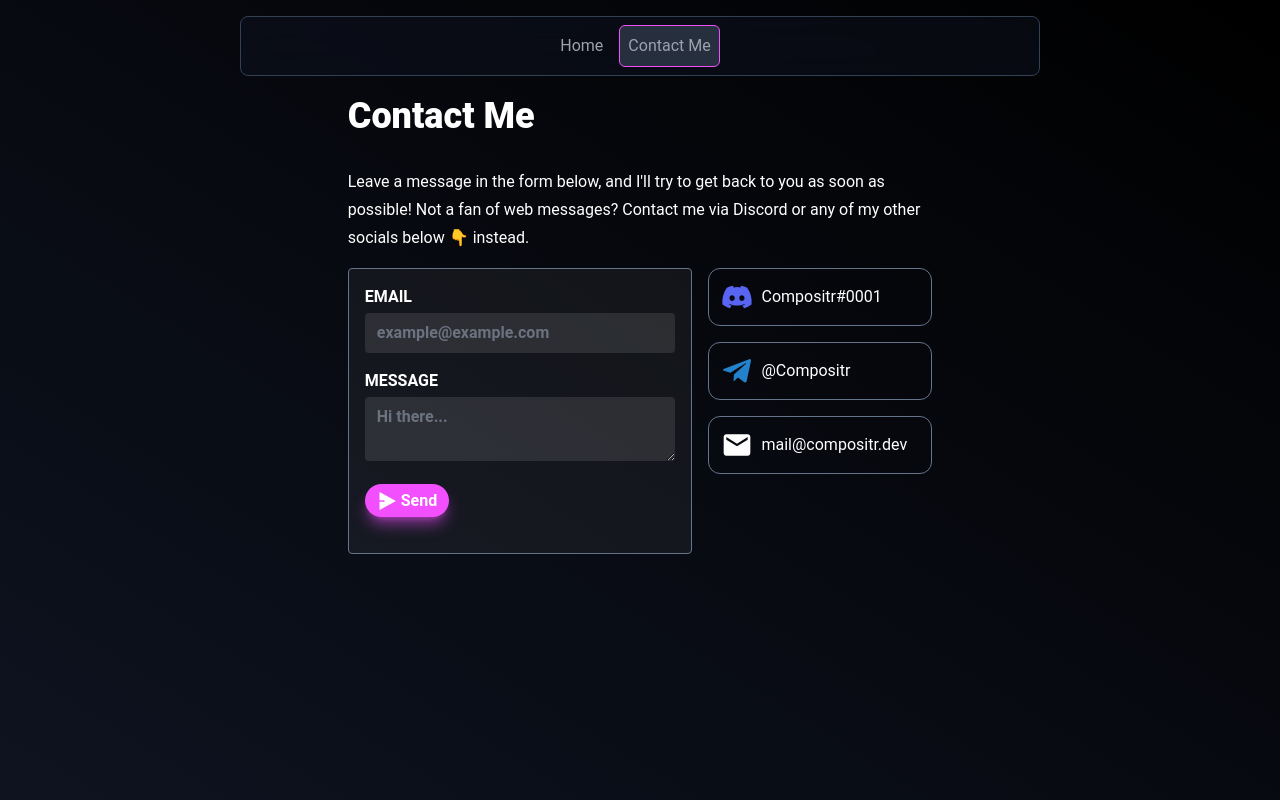
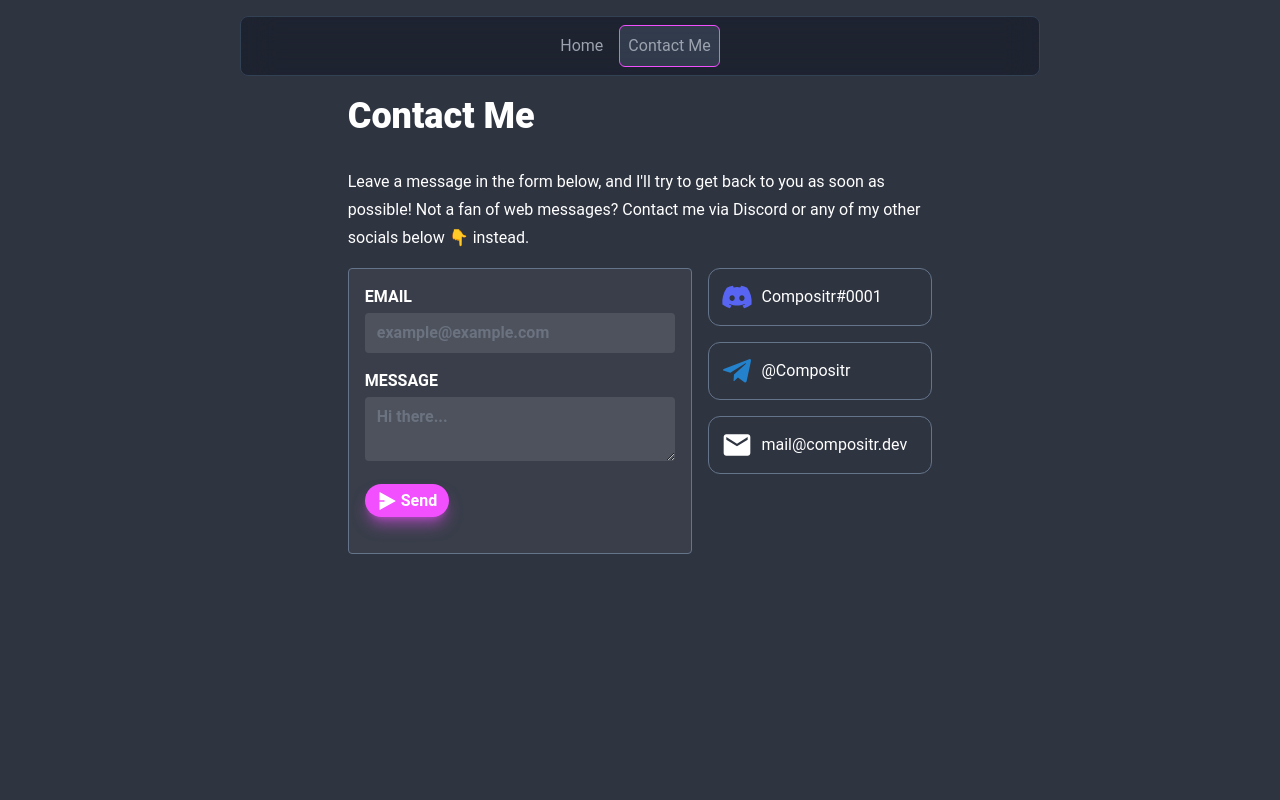
Before and after one commit to Maplerxyz/compositr.dev, a Next.js app: page /contact in a window 1280 px wide. Built offline with nearby package versions, Linux system fonts and the light colour scheme.

Commit message:
feat: use new nord-ish colours

```diff
--- a/src/common/components/bars/Tech/TechBar.tsx
+++ b/src/common/components/bars/Tech/TechBar.tsx
@@ -2,7 +2,7 @@ import type { IconType } from "react-icons";
 
 export default function TechBar({ icons }: Props) {
   return (
-    <div className="p-4 mx-1 my-2 flex-row flex-wrap flex w-full justify-center gap-2 gap-y-3 md:justify-evenly border border-compositr/60 rounded-xl shadow-lg shadow-compositr/50">
+    <div className="p-4 mx-1 my-2 flex-row flex-wrap flex w-full justify-center gap-2 gap-y-3 md:justify-evenly border border-compositr/60 bg-card-bg rounded-xl">
       {icons.map((icon: IconType, i) => (
         <div key={i} className="inline-block">
           {icon({ className: "h-6 w-6" })}
--- a/src/common/layouts/core/CoreLayout.tsx
+++ b/src/common/layouts/core/CoreLayout.tsx
@@ -4,7 +4,7 @@ import type CoreProps from "@/common/typings/core/CoreProps";
 export default function CoreLayout(props: CoreProps) {
   return (
     <>
-      <div className="bg-gradient-to-bl from-black to-[#0e1320] flex flex-row justify-center min-h-screen text-white sm:p-0 px-6 font-sans">
+      <div className="bg-page-bg flex flex-row justify-center min-h-screen text-white sm:p-0 px-6 font-sans">
         <NavBar />
         <main className="mt-24">{props.children}</main>
       </div>
--- a/src/pages/index.tsx
+++ b/src/pages/index.tsx
@@ -8,6 +8,7 @@ import {
   SiExpress,
   SiFastify,
   SiGit,
+  SiGitea,
   SiGithub,
   SiJavascript,
   SiLinux,
@@ -76,6 +77,7 @@ export default function Index(props: {
           SiRailway,
           SiFastify,
           SiPostman,
+          SiGitea
         ]}
       />
       <h2>What I am working on 🛠</h2>
```
